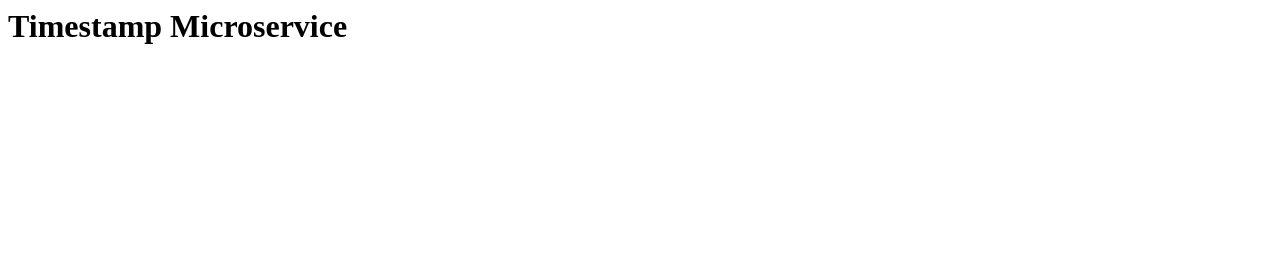
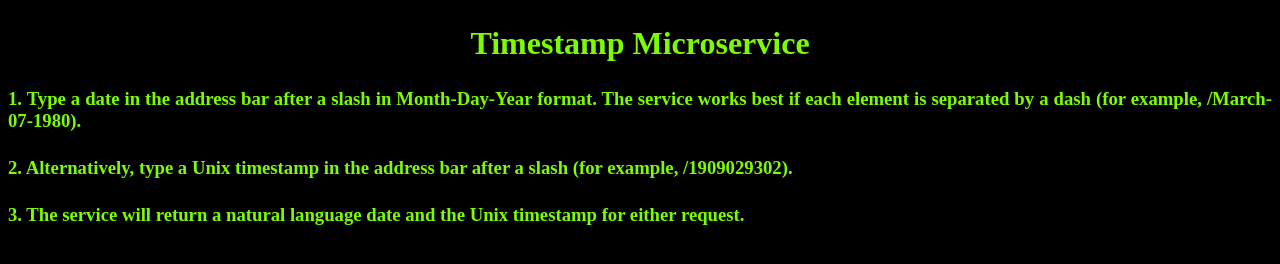
Before and after one commit to liamd330/timestamp, a website: page public/index.html in a window 1280 px wide. Drawn offline with Linux system fonts and the light colour scheme.

Commit message:
Updated HTML and added CSS

```diff
--- a/public/index.html
+++ b/public/index.html
@@ -1 +1,14 @@
+<!DOCTYPE html>
+<html>
+<head>
+    <title>Timstamp Microservice</title>
+    <link rel="stylesheet" href="main.css">
+    </head>
+
+    <div class="box">
 <h1>Timestamp Microservice</h1>
+    <h3>1. Type a date in the address bar after a slash in Month-Day-Year format. The service works best if each element is separated by a dash (for example, /March-07-1980).</h3>
+        <h3>2. Alternatively, type a Unix timestamp in the address bar after a slash (for example, /1909029302).</h3>
+        <h3>3. The service will return a natural language date and the Unix timestamp for either request.</h3>
+    </div>
+    </html>
--- /dev/null
+++ b/public/main.css
@@ -0,0 +1,22 @@
+.box {
+    position: relative;
+
+    margin: auto;
+}
+
+h1 {
+    margin: auto;
+    text-align: center;
+    margin-top: 2%;
+}
+
+h3 {
+    margin: auto;
+    text-align: justify;
+    margin-top: 2%;
+}
+
+body {
+    color: lawngreen;
+    background-color: black;
+}
```
